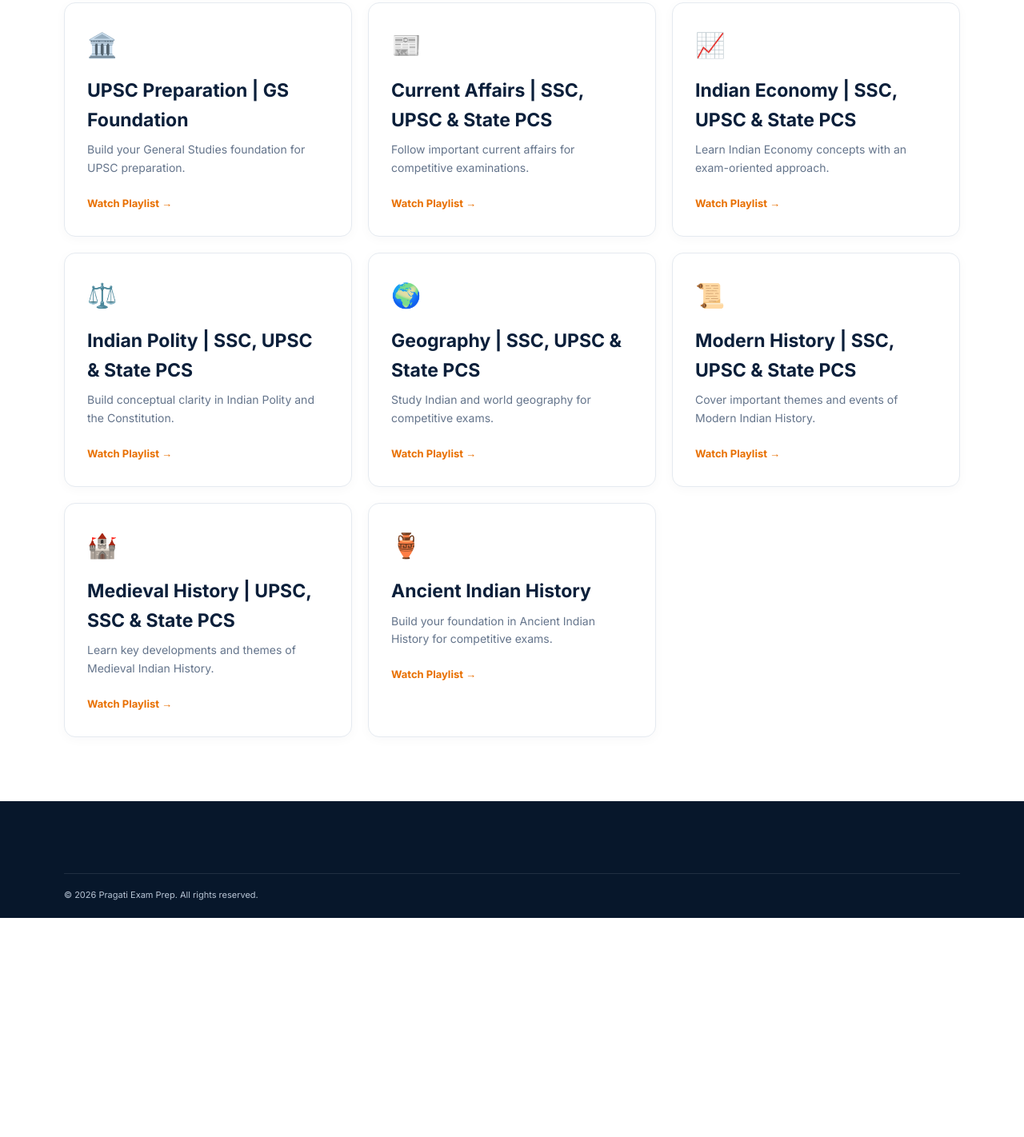
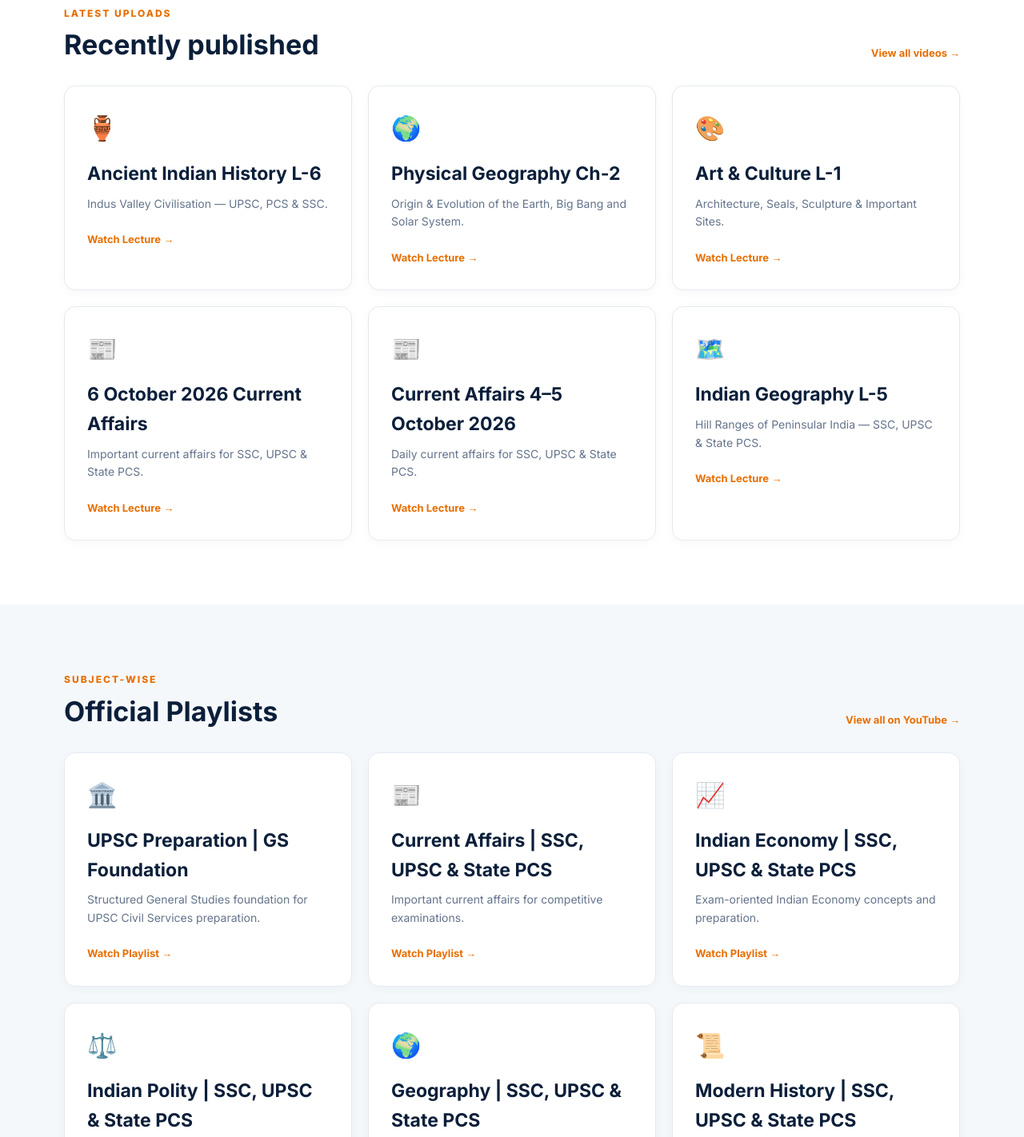
Before and after one commit to milanvashisthtech-stack/pragati-exam-prep-website, a plain HTML site: page playlists.html in a window 1280 px wide. Shown: the part 544-1966 px from the top of the page at 80% size. Before the commit the page ends 1692 px from the top, so only its background shows below. Drawn offline with nearby package versions, Linux system fonts and the light colour scheme.

Commit message:
Sync website with current YouTube content

```diff
--- a/playlists.html
+++ b/playlists.html
@@ -1,10 +1,26 @@
-<!DOCTYPE html><html lang="en"><head><meta charset="UTF-8"><meta name="viewport" content="width=device-width,initial-scale=1"><meta name="description" content="Pragati Exam Prep YouTube playlists for competitive exam preparation."><title>Playlists | Pragati Exam Prep</title><link rel="stylesheet" href="css/style.css"></head><body><header class="site-header"><div class="container nav-wrap"><a class="brand" href="index.html"><span class="brand-mark">P</span><span><strong>PRAGATI</strong><small>EXAM PREP</small></span></a><button class="menu-btn">☰</button><nav class="nav"><a href="index.html">Home</a><a href="subjects.html">Subjects</a><a href="exams.html">Exams</a><a href="playlists.html">Playlists</a><a href="about.html">About</a><a class="nav-cta" href="contact.html">Contact</a></nav></div></header><main><section class="section soft"><div class="container"><span class="eyebrow">WATCH • LEARN • REVISE</span><h1 style="font-size:52px">Learning Playlists</h1><p class="hero-text">Organised YouTube playlists from the official Pragati Exam Prep channel, connected directly for easy access.</p><p><a class="text-link" href="https://www.youtube.com/@ExamVerseEducation" target="_blank" rel="noopener">Open the official YouTube channel →</a></p></div></section><section class="section"><div class="container cards three">
-<article class="card"><span class="icon">🏛️</span><h3>UPSC Preparation | GS Foundation</h3><p>Build your General Studies foundation for UPSC preparation.</p><a class="learn" href="https://www.youtube.com/playlist?list=PLHlvmUj345GM" target="_blank" rel="noopener">Watch Playlist →</a></article>
-<article class="card"><span class="icon">📰</span><h3>Current Affairs | SSC, UPSC & State PCS</h3><p>Follow important current affairs for competitive examinations.</p><a class="learn" href="https://www.youtube.com/playlist?list=PLKOkAfjJ4d9U" target="_blank" rel="noopener">Watch Playlist →</a></article>
-<article class="card"><span class="icon">📈</span><h3>Indian Economy | SSC, UPSC & State PCS</h3><p>Learn Indian Economy concepts with an exam-oriented approach.</p><a class="learn" href="https://www.youtube.com/playlist?list=PLa5FMoq6axWk" target="_blank" rel="noopener">Watch Playlist →</a></article>
-<article class="card"><span class="icon">⚖️</span><h3>Indian Polity | SSC, UPSC & State PCS</h3><p>Build conceptual clarity in Indian Polity and the Constitution.</p><a class="learn" href="https://www.youtube.com/playlist?list=PLbYgD4_x8E5E" target="_blank" rel="noopener">Watch Playlist →</a></article>
-<article class="card"><span class="icon">🌍</span><h3>Geography | SSC, UPSC & State PCS</h3><p>Study Indian and world geography for competitive exams.</p><a class="learn" href="https://www.youtube.com/playlist?list=PLW2enr1DX4oI" target="_blank" rel="noopener">Watch Playlist →</a></article>
-<article class="card"><span class="icon">📜</span><h3>Modern History | SSC, UPSC & State PCS</h3><p>Cover important themes and events of Modern Indian History.</p><a class="learn" href="https://www.youtube.com/playlist?list=PLG6N6IJQHO8s" target="_blank" rel="noopener">Watch Playlist →</a></article>
-<article class="card"><span class="icon">🏰</span><h3>Medieval History | UPSC, SSC & State PCS</h3><p>Learn key developments and themes of Medieval Indian History.</p><a class="learn" href="https://www.youtube.com/playlist?list=PLbA1wDccmNOs" target="_blank" rel="noopener">Watch Playlist →</a></article>
-<article class="card"><span class="icon">🏺</span><h3>Ancient Indian History</h3><p>Build your foundation in Ancient Indian History for competitive exams.</p><a class="learn" href="https://www.youtube.com/playlist?list=PLCpvWazxGYM0" target="_blank" rel="noopener">Watch Playlist →</a></article>
-</div></section></main><footer class="footer"><div class="container copyright">© <span id="year"></span> Pragati Exam Prep. All rights reserved.</div></footer><script src="js/script.js"></script></body></html>
+<!DOCTYPE html><html lang="en"><head><meta charset="UTF-8"><meta name="viewport" content="width=device-width,initial-scale=1"><meta name="description" content="Pragati Exam Prep YouTube playlists and latest lectures for SSC, UPSC and State PCS preparation."><meta property="og:title" content="Playlists | Pragati Exam Prep"><meta property="og:description" content="Official Pragati Exam Prep YouTube playlists and latest lectures."><title>Playlists | Pragati Exam Prep</title><link rel="stylesheet" href="css/style.css"></head><body><header class="site-header"><div class="container nav-wrap"><a class="brand" href="index.html"><span class="brand-mark">P</span><span><strong>PRAGATI</strong><small>EXAM PREP</small></span></a><button class="menu-btn">☰</button><nav class="nav"><a href="index.html">Home</a><a href="subjects.html">Subjects</a><a href="exams.html">Exams</a><a href="playlists.html">Playlists</a><a href="about.html">About</a><a class="nav-cta" href="contact.html">Contact</a></nav></div></header><main><section class="section soft"><div class="container"><span class="eyebrow">OFFICIAL YOUTUBE CONTENT</span><h1 style="font-size:52px">Learning Playlists</h1><p class="hero-text">Follow the latest Pragati Exam Prep lectures, Shorts and subject-wise playlists for SSC, UPSC and State PCS preparation.</p><p><a class="text-link" href="https://www.youtube.com/@ExamVerseEducation" target="_blank" rel="noopener">Open the official YouTube channel →</a></p></div></section>
+
+<section class="section"><div class="container"><div class="section-head"><div><span class="eyebrow">LATEST UPLOADS</span><h2>Recently published</h2></div><a class="text-link" href="https://www.youtube.com/@ExamVerseEducation/videos" target="_blank" rel="noopener">View all videos →</a></div><div class="cards three">
+<article class="card"><span class="icon">🏺</span><h3>Ancient Indian History L-6</h3><p>Indus Valley Civilisation — UPSC, PCS & SSC.</p><a class="learn" href="https://www.youtube.com/watch?v=p2rT7q92eQc" target="_blank" rel="noopener">Watch Lecture →</a></article>
+<article class="card"><span class="icon">🌍</span><h3>Physical Geography Ch-2</h3><p>Origin & Evolution of the Earth, Big Bang and Solar System.</p><a class="learn" href="https://www.youtube.com/watch?v=X904qJaF2hA" target="_blank" rel="noopener">Watch Lecture →</a></article>
+<article class="card"><span class="icon">🎨</span><h3>Art & Culture L-1</h3><p>Architecture, Seals, Sculpture & Important Sites.</p><a class="learn" href="https://www.youtube.com/watch?v=yDcx6G-glWg" target="_blank" rel="noopener">Watch Lecture →</a></article>
+<article class="card"><span class="icon">📰</span><h3>6 October 2026 Current Affairs</h3><p>Important current affairs for SSC, UPSC & State PCS.</p><a class="learn" href="https://www.youtube.com/watch?v=Uk47Q4_W5Io" target="_blank" rel="noopener">Watch Lecture →</a></article>
+<article class="card"><span class="icon">📰</span><h3>Current Affairs 4–5 October 2026</h3><p>Daily current affairs for SSC, UPSC & State PCS.</p><a class="learn" href="https://www.youtube.com/watch?v=dMiULmWQEoM" target="_blank" rel="noopener">Watch Lecture →</a></article>
+<article class="card"><span class="icon">🗺️</span><h3>Indian Geography L-5</h3><p>Hill Ranges of Peninsular India — SSC, UPSC & State PCS.</p><a class="learn" href="https://www.youtube.com/watch?v=P8YGfKp4d7E" target="_blank" rel="noopener">Watch Lecture →</a></article>
+</div></div></section>
+
+<section class="section soft"><div class="container"><div class="section-head"><div><span class="eyebrow">SUBJECT-WISE</span><h2>Official Playlists</h2></div><a class="text-link" href="https://www.youtube.com/@ExamVerseEducation/playlists" target="_blank" rel="noopener">View all on YouTube →</a></div><div class="cards three">
+<article class="card"><span class="icon">🏛️</span><h3>UPSC Preparation | GS Foundation</h3><p>Structured General Studies foundation for UPSC Civil Services preparation.</p><a class="learn" href="https://www.youtube.com/playlist?list=PLHlvmUj345GM" target="_blank" rel="noopener">Watch Playlist →</a></article>
+<article class="card"><span class="icon">📰</span><h3>Current Affairs | SSC, UPSC & State PCS</h3><p>Important current affairs for competitive examinations.</p><a class="learn" href="https://www.youtube.com/playlist?list=PLKOkAfjJ4d9U" target="_blank" rel="noopener">Watch Playlist →</a></article>
+<article class="card"><span class="icon">📈</span><h3>Indian Economy | SSC, UPSC & State PCS</h3><p>Exam-oriented Indian Economy concepts and preparation.</p><a class="learn" href="https://www.youtube.com/playlist?list=PLa5FMoq6axWk" target="_blank" rel="noopener">Watch Playlist →</a></article>
+<article class="card"><span class="icon">⚖️</span><h3>Indian Polity | SSC, UPSC & State PCS</h3><p>Indian Constitution, polity and governance concepts.</p><a class="learn" href="https://www.youtube.com/playlist?list=PLbYgD4_x8E5E" target="_blank" rel="noopener">Watch Playlist →</a></article>
+<article class="card"><span class="icon">🌍</span><h3>Geography | SSC, UPSC & State PCS</h3><p>Indian and world geography for competitive exams.</p><a class="learn" href="https://www.youtube.com/playlist?list=PLW2enr1DX4oI" target="_blank" rel="noopener">Watch Playlist →</a></article>
+<article class="card"><span class="icon">📜</span><h3>Modern History | SSC, UPSC & State PCS</h3><p>Important themes and events of Modern Indian History.</p><a class="learn" href="https://www.youtube.com/playlist?list=PLG6N6IJQHO8s" target="_blank" rel="noopener">Watch Playlist →</a></article>
+<article class="card"><span class="icon">🏰</span><h3>Medieval History | UPSC, SSC & State PCS</h3><p>Key developments and themes of Medieval Indian History.</p><a class="learn" href="https://www.youtube.com/playlist?list=PLbA1wDccmNOs" target="_blank" rel="noopener">Watch Playlist →</a></article>
+<article class="card"><span class="icon">🏺</span><h3>Ancient Indian History</h3><p>Foundation and important topics of Ancient Indian History.</p><a class="learn" href="https://www.youtube.com/playlist?list=PLCpvWazxGYM0" target="_blank" rel="noopener">Watch Playlist →</a></article>
+<article class="card"><span class="icon">🎨</span><h3>Art and Culture</h3><p>Architecture, seals, sculpture and important cultural sites.</p><a class="learn" href="https://www.youtube.com/playlist?list=PLSS4UyOAfJXk" target="_blank" rel="noopener">Watch Playlist →</a></article>
+<article class="card"><span class="icon">🗺️</span><h3>Indian Geography</h3><p>Dedicated Indian Geography lectures for exam preparation.</p><a class="learn" href="https://www.youtube.com/playlist?list=PLG5aTr4I6oeU" target="_blank" rel="noopener">Watch Playlist →</a></article>
+</div></div></section>
+
+<section class="section"><div class="container youtube-banner"><div><span class="eyebrow">SHORTS</span><h2>Quick revision on YouTube.</h2><p>Use Shorts for quick facts and current-affairs revision between longer lectures.</p></div><a class="btn btn-primary" href="https://www.youtube.com/@ExamVerseEducation/shorts" target="_blank" rel="noopener">Watch Shorts ↗</a></div></section>
+</main><footer class="footer"><div class="container copyright">© <span id="year"></span> Pragati Exam Prep. All rights reserved.</div></footer><script src="js/script.js"></script></body></html>
```
